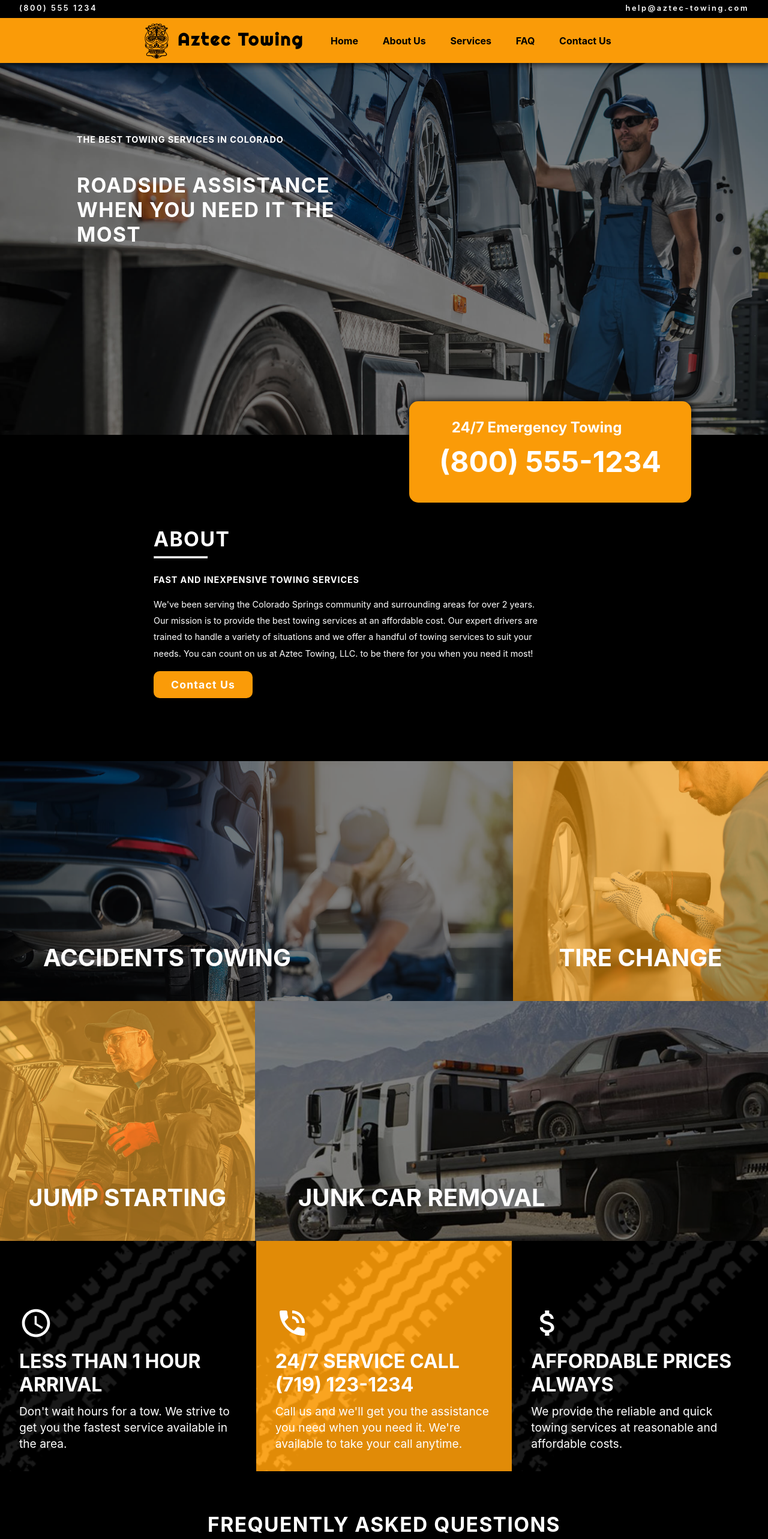
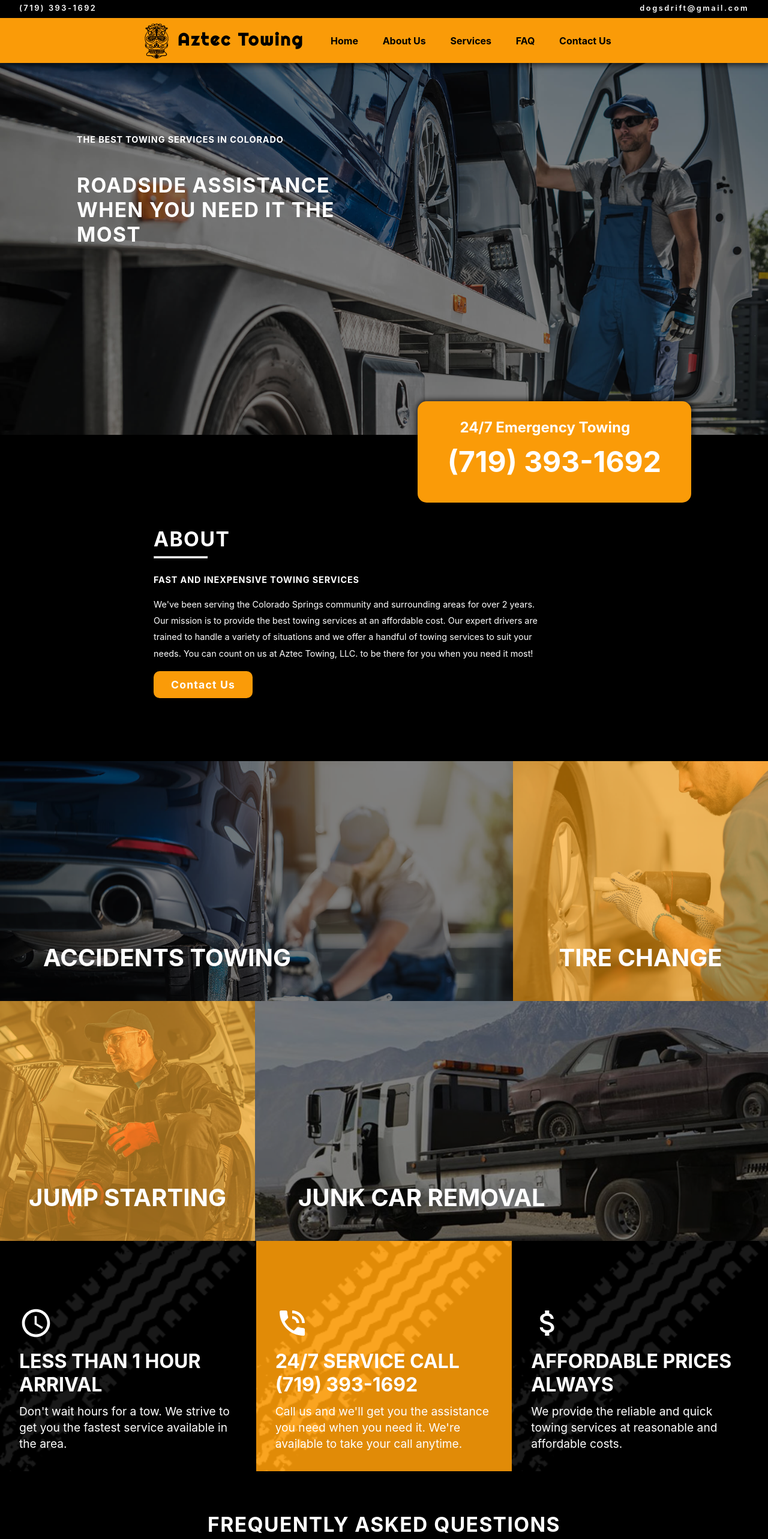
Before and after one commit to dpandev/aztec-towing, a Next.js app: page / in a window 1280 px wide. Shown: the top 2566 px of the page at 60% size. Built offline with nearby package versions, Linux system fonts and the light colour scheme.

Commit message:
updated contact info

```diff
--- a/components/Footer.jsx
+++ b/components/Footer.jsx
@@ -18,7 +18,7 @@
         </div>
         <div className={styles.footerRight}>
           <div className={styles.contactInfo}>
-            <a href='test@example.com'>help@aztec-towing.com</a>
+            <a href='mailto:dogsdrift@gmail.com'>dogsdrift@gmail.com</a>
           </div>
         </div>
       </div>
--- a/components/LandingPage.jsx
+++ b/components/LandingPage.jsx
@@ -18,7 +18,7 @@
       <div className={`${styles.section} ${styles.section2}`} id='contact'>
         <div className={styles.featureBox}>
           <h3>24/7 Emergency Towing</h3>
-          <h5><a href='tel:0'>(800) 555-1234</a></h5>
+          <h5><a href='tel:7193931692'>(719) 393-1692</a></h5>
         </div>
       </div>
       <div className={`${styles.section} ${styles.section3}`} id='about'>
@@ -35,7 +35,7 @@
           <span>{"We've been serving the Colorado Springs community and surrounding areas for over 2 years. Our mission is to provide the best towing services at an affordable cost. Our expert drivers are trained to handle a variety of situations and we offer a handful of towing services to suit your needs. You can count on us at Aztec Towing, LLC. to be there for you when you need it most!"}</span>
         </div>
         <div className={styles.button}>
-          <a href='tel:0'>Contact Us</a>
+          <a href='tel:7193931692'>Contact Us</a>
         </div>
       </div>
       <div className={`${styles.section} ${styles.section4}`} id='services'>
@@ -80,7 +80,7 @@
               <PhoneInTalkIcon style={{ 'color': '#fff' }} className={styles.featureIcon} />
             </div>
             <div className={styles.featureImageHeading}>
-              <h3 id={styles.headingTop}>24/7 SERVICE CALL</h3><h3 id={styles.headingBottom}>(719) 123-1234</h3>
+              <h3 id={styles.headingTop}>24/7 SERVICE CALL</h3><h3 id={styles.headingBottom}>(719) 393-1692</h3>
             </div>
             <div className={styles.featureText}>
               <span>{"Call us and we'll get you the assistance you need when you need it. We're available to take your call anytime."}</span>
--- a/components/TopInfoBar.jsx
+++ b/components/TopInfoBar.jsx
@@ -7,12 +7,12 @@
     <div className={`${styles.container} ${styles.stick}`}>
       <div className={styles.leftSide}>
         <div className={styles.linksContainer}>
-          <a className={styles.link} href='tel:0'>(800) 555 1234</a>
+          <a className={styles.link} href='tel:7193931692'>(719) 393-1692</a>
         </div>
       </div>
       <div className={styles.rightSide}>
         <div className={styles.linksContainer} id={styles.emailContainer}>
-          <a className={styles.link} href='mailto:test@domain.com'>help@aztec-towing.com</a>
+          <a className={styles.link} href='mailto:dogsdrift@gmail.com'>dogsdrift@gmail.com</a>
         </div>
       </div>
     </div>
```
